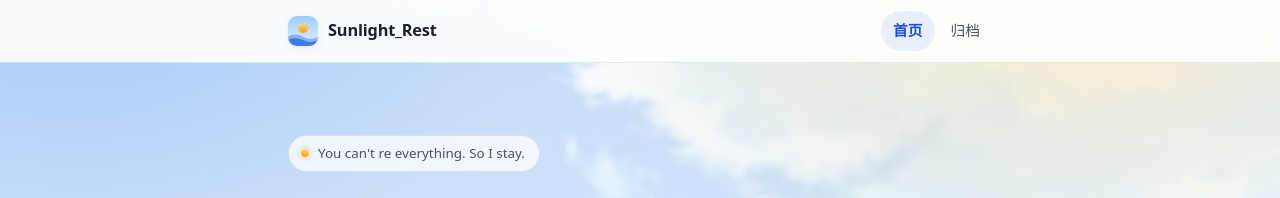
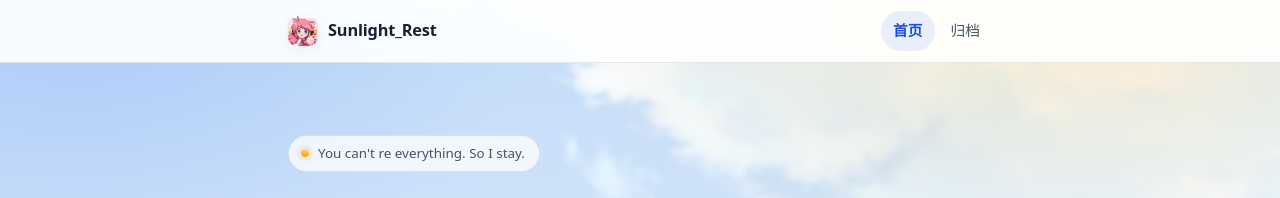
Before and after one commit to sunl1ghttr4velre5t/Sunlight_Rest, a Jekyll site: the page built from index.md, in a window 1280 px wide. Shown: the top 198 px of the page. Built offline with Jekyll 4.4.1, drawn with Linux system fonts in a browser that asks for light colours.

Commit message:
Use the cat mascot as the header avatar too

```diff
--- a/_includes/header.html
+++ b/_includes/header.html
@@ -2,22 +2,7 @@
   <div class="wrap header-inner">
     <a class="brand" href="{{ '/' | relative_url }}">
       <span class="brand-mark" aria-hidden="true">
-        <svg viewBox="0 0 64 64" focusable="false">
-          <defs>
-            <linearGradient id="brand-sky" x1="0" y1="0" x2="0" y2="1">
-              <stop offset="0" stop-color="#9ccbff" />
-              <stop offset="1" stop-color="#e8f2ff" />
-            </linearGradient>
-            <linearGradient id="brand-sun" x1="0" y1="0" x2="0" y2="1">
-              <stop offset="0" stop-color="#ffd97a" />
-              <stop offset="1" stop-color="#f59e0b" />
-            </linearGradient>
-          </defs>
-          <rect width="64" height="64" rx="15" fill="url(#brand-sky)" />
-          <circle cx="32" cy="26" r="10" fill="url(#brand-sun)" />
-          <path d="M0 44c10-6 21-6 32 0s21 6 32 0v20H0z" fill="#3b82f6" opacity=".5" />
-          <path d="M0 51c10-5 21-5 32 0s21 5 32 0v13H0z" fill="#2563eb" opacity=".72" />
-        </svg>
+        <img src="{{ '/assets/images/avatar.png' | relative_url }}" alt="" width="30" height="30" decoding="async">
       </span>
       <span class="brand-title">{{ site.title }}</span>
     </a>
--- a/assets/css/style.css
+++ b/assets/css/style.css
@@ -216,10 +216,11 @@ a {
   overflow: hidden;
 }
 
-.brand-mark svg {
+.brand-mark img {
   display: block;
   width: 100%;
   height: 100%;
+  object-fit: cover;
 }
 
 .brand-title {
```
Also changed, not shown: assets/images/avatar.png (added).
